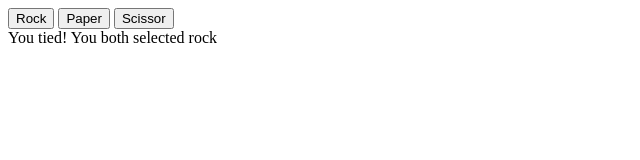
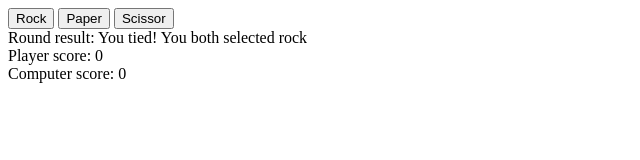
Before and after one commit to LucidWinter/odin-rock-paper-scissors, a plain HTML site: page index.html in a window 1280 px wide. Both pictures are taken after a click on the button "Rock". Shown: the whole page, without its empty margins (0-640 px from the left). Drawn offline with Linux system fonts and the light colour scheme.

Commit message:
Round result bug fix and score displayed
round results will now replace it self every time it's called instead of
stacking to the side. Added a player and computer score section to display
current score.

```diff
--- a/index.html
+++ b/index.html
@@ -13,7 +13,9 @@
     <button id="paper">Paper</button>
     <button id="scissor">Scissor</button>
 
-    <div id="result"></div>
+    <div>Round result: <span id="result"></span></div>
+    <div>Player score: <span id="playerScore">0</span></div>
+    <div>Computer score: <span id="computerScore">0</span></div>
 
     <script src="./js/script.js"></script>
 </body>
--- a/js/script.js
+++ b/js/script.js
@@ -4,6 +4,8 @@ let computerWin = 0;
 
 const buttons = document.querySelectorAll('button');
 const result = document.querySelector('#result');
+const playerScore = document.querySelector('#playerScore');
+const computerScore = document.querySelector('#computerScore');
 
 function computerPlay() {
     let rand = Math.floor(Math.random() * 3);
@@ -26,10 +28,10 @@ function playRound(playerSelection, computerSelection) {
         (playerSelection === 'scissor' && computerSelection === 'paper') ||
         (playerSelection === 'rock' && computerSelection === 'scissor')) {
 
-        playerWin++;
+        playerWin += 1;
         return `You win! ${playerSelection} beats ${computerSelection}`;
     } else {
-        computerWin++;
+        computerWin += 1;
         return `You lost! ${computerSelection} beats ${playerSelection}`;
     }
 }
@@ -48,8 +50,14 @@ function game(e) {
     const playerSelection = e.target.id;
     const computerSelection = computerPlay();
 
-    result.innerText = ""
+    result.innerText = '';
     result.append(playRound(playerSelection, computerSelection));
+
+    playerScore.innerText = '';
+    playerScore.append(playerWin);
+
+    computerScore.innerText = '';
+    computerScore.append(computerWin);
 }
 
 buttons.forEach(button => button.addEventListener('click', game));
```
